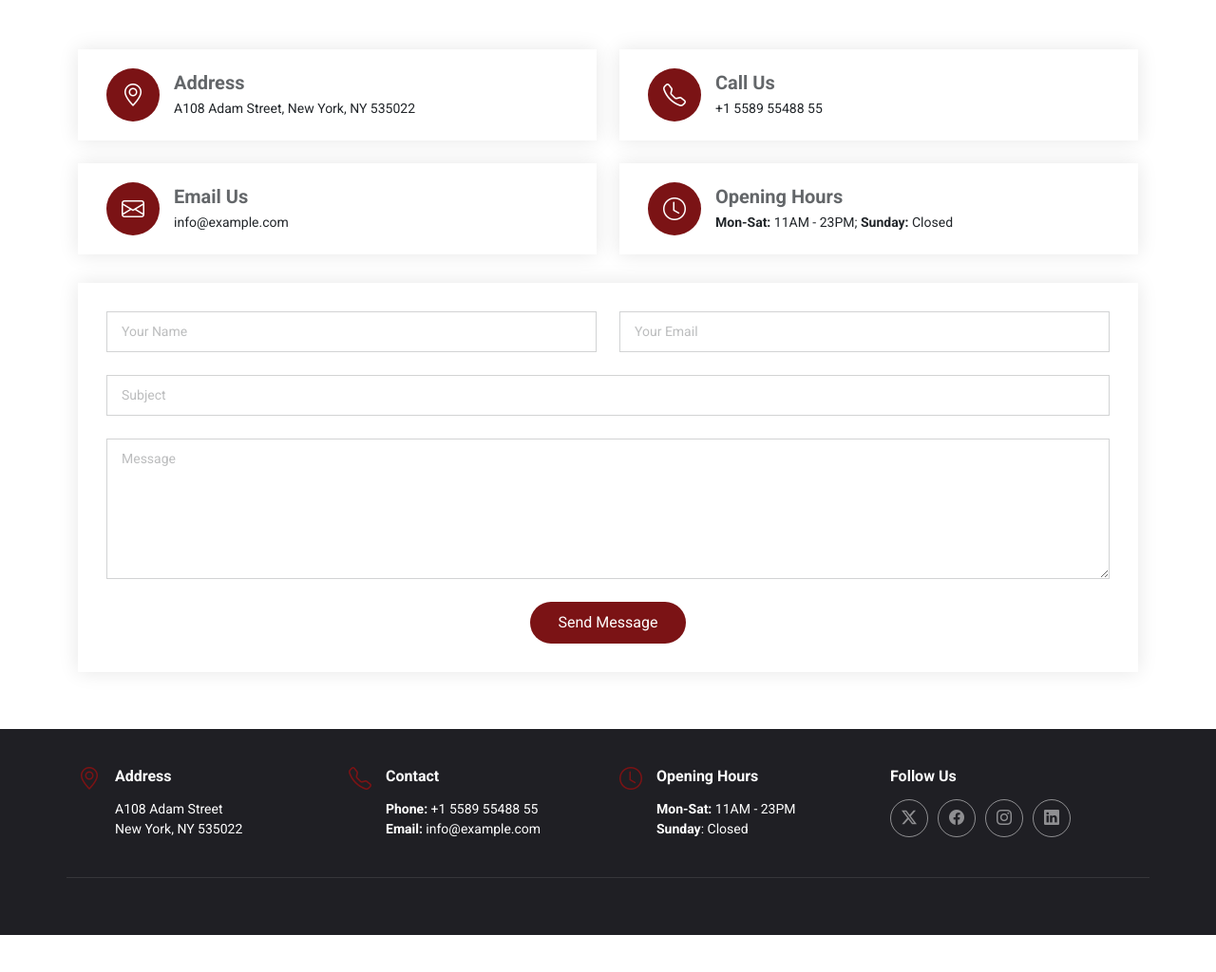
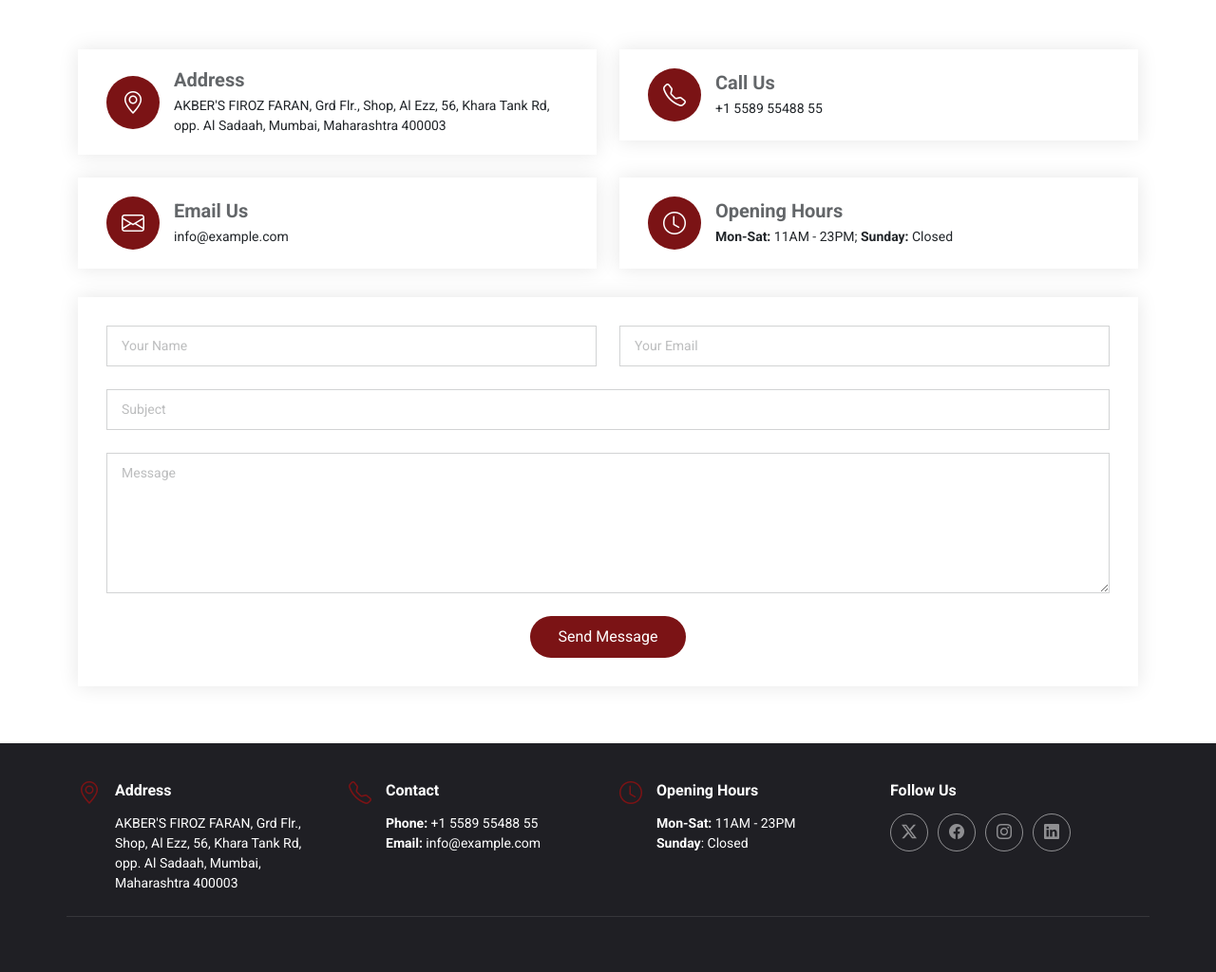
Before and after one commit to bhasinsatyam/FirozFarzan, a plain HTML site: page index.html in a window 1280 px wide. Shown: the part 3834-4858 px from the top of the page at 95% size. Before the commit the page ends 4819 px from the top, so only its background shows below. Drawn offline with Linux system fonts and the light colour scheme.

Commit message:
first commit

```diff
--- a/index.html
+++ b/index.html
@@ -543,7 +543,7 @@
               <i class="icon bi bi-geo-alt flex-shrink-0"></i>
               <div>
                 <h3>Address</h3>
-                <p>A108 Adam Street, New York, NY 535022</p>
+                <p>AKBER'S FIROZ FARAN, Grd Flr., Shop, Al Ezz, 56, Khara Tank Rd, opp. Al Sadaah, Mumbai, Maharashtra 400003</p>
               </div>
             </div>
           </div><!-- End Info Item -->
@@ -624,8 +624,7 @@
           <i class="bi bi-geo-alt icon"></i>
           <div class="address">
             <h4>Address</h4>
-            <p>A108 Adam Street</p>
-            <p>New York, NY 535022</p>
+            AKBER'S FIROZ FARAN, Grd Flr., Shop, Al Ezz, 56, Khara Tank Rd, opp. Al Sadaah, Mumbai, Maharashtra 400003
             <p></p>
           </div>
 
```
